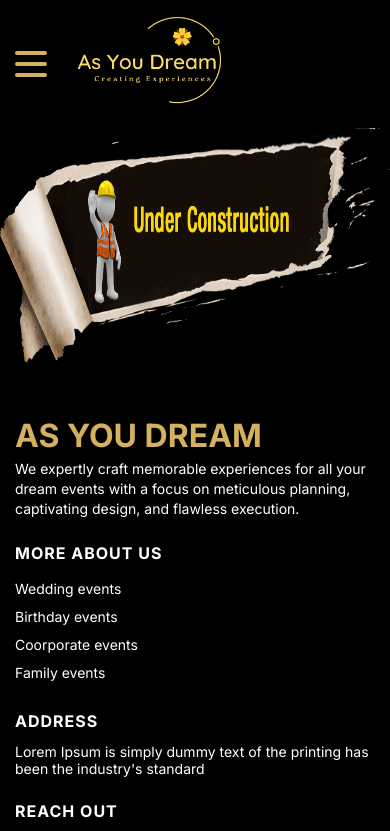
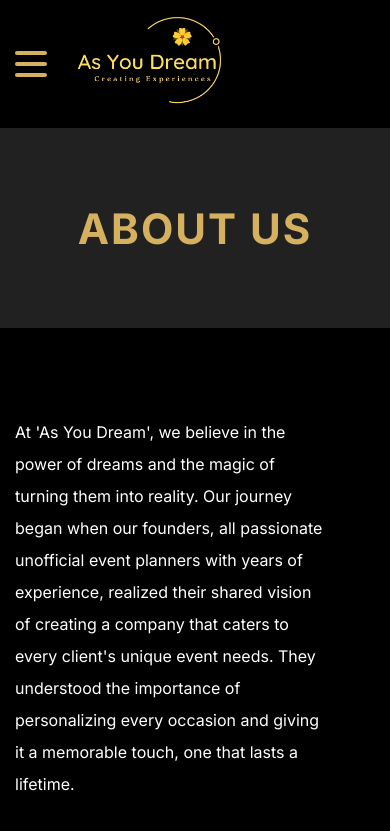
Before and after one commit to kundanbasha/as-you-dream, a Next.js app: page /about in a window 390 px wide. Shown: the top 831 px of the page. Built offline with nearby package versions, Linux system fonts and the light colour scheme.

Commit message:
about us page

```diff
--- /dev/null
+++ b/src/pages/about/about.module.scss
@@ -0,0 +1,10 @@
+@import "../../utils/scss-variables.scss";
+
+.about-container {
+}
+.about-wrap {
+  color: white;
+  display: flex;
+}
+.about-our-approach {
+}
--- a/src/pages/about/index.tsx
+++ b/src/pages/about/index.tsx
@@ -1,9 +1,24 @@
-import ComingSoon from "@/shared/atoms/coming-soon";
+import Container from "@/shared/atoms/container";
+import ImageWithContent from "@/shared/molecules/imgage-with-content";
+import SubBanner from "@/shared/molecules/sub-banner";
+import aboutStyles from "./about.module.scss";
 
 export default function About() {
   return (
-    <div>
-      <ComingSoon />
-    </div>
+    <>
+      <SubBanner title="About us" />
+      <Container>
+        <ImageWithContent
+          description={[
+            "At 'As You Dream', we believe in the power of dreams and the magic of turning them into reality. Our journey began when our founders, all passionate unofficial event planners with years of experience, realized their shared vision of creating a company that caters to every client's unique event needs. They understood the importance of personalizing every occasion and giving it a memorable touch, one that lasts a lifetime.",
+
+            "With dedication, hard work, and an unwavering commitment to excellence, 'As You Dream' has grown into a full-fledged event management company that offers a wide range of services. Our diverse team of experts, including event planners, decorators, caterers, photographers, and makeup artists, collaborate to ensure that every event is a seamless and unforgettable experience for our clients and their guests.",
+
+            "At 'As You Dream', we're more than just an event management company – we're your partners in creating unforgettable memories. Our mission is to transform your dreams into reality, making every event a celebration of love, laughter, and life. We're excited to join you on this journey and look forward to helping you create the perfect event that you've always dreamt of.",
+          ]}
+          imageUrl="/team.jpeg"
+        />
+      </Container>
+    </>
   );
 }
--- /dev/null
+++ b/src/shared/molecules/imgage-with-content/description-img.module.scss
@@ -0,0 +1,37 @@
+@import "../../../utils/scss-variables.scss";
+
+.description {
+  color: $text-color;
+  display: flex;
+  padding: 64px 0;
+  gap: 48px;
+  align-items: center;
+}
+.description-text {
+  flex: 1;
+  line-height: 32px;
+  padding: 24px 0;
+  display: flex;
+  align-items: center;
+}
+.description-img {
+  flex: 1;
+  display: flex;
+  justify-content: center;
+}
+.categoryImg {
+  width: 400px;
+  height: 300px;
+  background-repeat: no-repeat;
+  background-size: cover;
+  background-position: center;
+}
+
+@media screen and (max-width: 480px) {
+  .description-img {
+    flex: 0;
+  }
+  .categoryImg {
+    display: none;
+  }
+}
--- /dev/null
+++ b/src/shared/molecules/imgage-with-content/index.tsx
@@ -0,0 +1,29 @@
+import aboutStyles from "./description-img.module.scss";
+type Props = {
+  description: string | string[];
+  imageUrl: string;
+};
+export default function ImageWithContent({ description, imageUrl }: Props) {
+  const isMultiParagraph = Array.isArray(description);
+
+  return (
+    <div className={aboutStyles.description}>
+      {isMultiParagraph ? (
+        <div style={{ display: "flex", flexDirection: "column" }}>
+          {description.map((item) => (
+            <div className={aboutStyles["description-text"]}>{item}</div>
+          ))}
+        </div>
+      ) : (
+        <div className={aboutStyles["description-text"]}>{description}</div>
+      )}
+
+      <div className={aboutStyles["description-img"]}>
+        <div
+          className={aboutStyles.categoryImg}
+          style={{ backgroundImage: `url(${imageUrl})` }}
+        />
+      </div>
+    </div>
+  );
+}
--- /dev/null
+++ b/src/shared/molecules/sub-banner/index.tsx
@@ -0,0 +1,16 @@
+import Container from "@/shared/atoms/container";
+import subBannerStyles from "./sub-banner.module.scss";
+
+type Props = {
+  title: string;
+};
+
+export default function SubBanner({ title }: Props) {
+  return (
+    <div className={subBannerStyles.banner}>
+      <Container>
+        <h1>{title}</h1>
+      </Container>
+    </div>
+  );
+}
--- /dev/null
+++ b/src/shared/molecules/sub-banner/sub-banner.module.scss
@@ -0,0 +1,16 @@
+@import "../../../utils/scss-variables.scss";
+.banner {
+  background-color: $black-21;
+  width: 100%;
+  color: white;
+  height: 200px;
+  display: flex;
+  align-items: center;
+  h1 {
+    text-align: center;
+    letter-spacing: 2px;
+    font-size: 42px;
+    text-transform: uppercase;
+    color: $secondary-color;
+  }
+}
--- a/src/utils/scss-variables.scss
+++ b/src/utils/scss-variables.scss
@@ -2,5 +2,5 @@ $header-height: 128px;
 $primary-color: black;
 $secondary-color: #d4b05f;
 $black-21: #212121;
-$text-color: grey;
+$text-color: white;
 $red: #b31459;
```
Also changed, not shown: src/pages/services/index.tsx (+7 -16 lines), src/pages/services/services.module.scss (+5 -2 lines), 1 other file (tests, documents, lock files or other folders).
